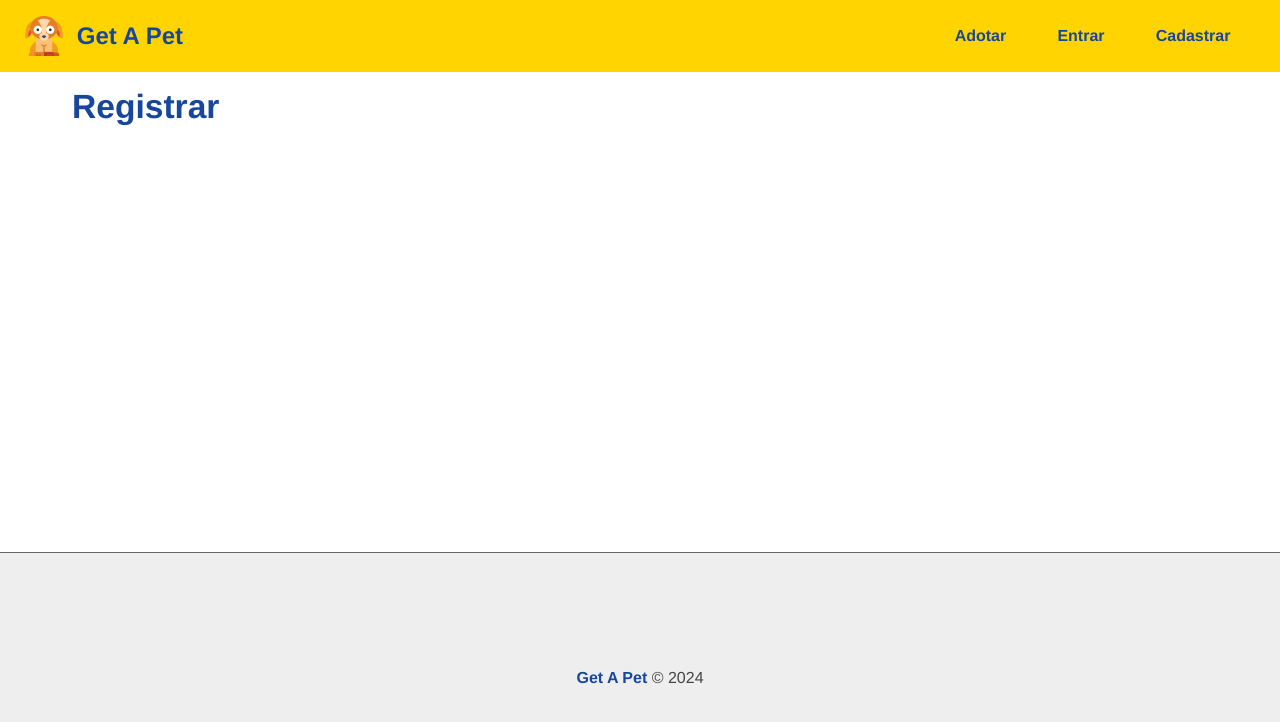
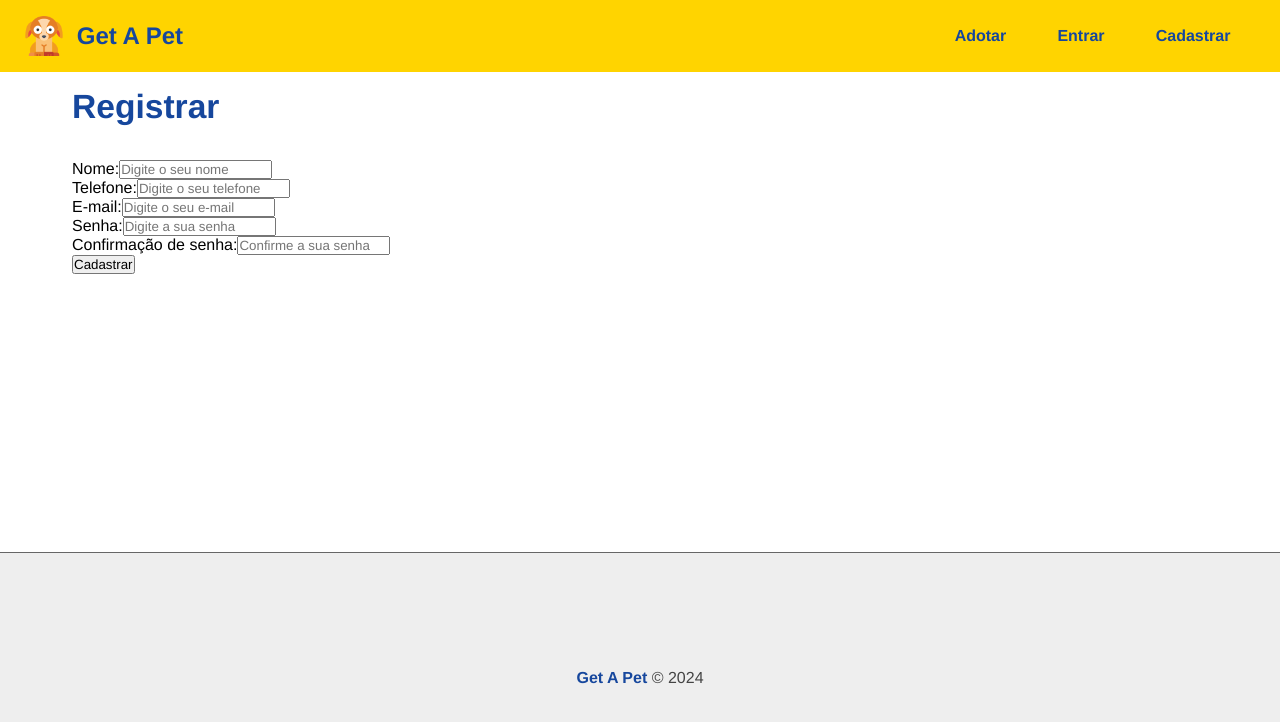
Before and after one commit to ailtonwl/Get-a-Pet-frontend, a JavaScript app: page /register in a window 1280 px wide. Shown: the top 722 px of the page. Built offline with nearby package versions, Linux system fonts and the light colour scheme; the HTML template or start-up script is replaced by a standard one.

Commit message:
Criando pagina e form de registro

```diff
--- /dev/null
+++ b/src/components/form/Input.js
@@ -0,0 +1,28 @@
+import styles from './Input.module.css'
+
+function Input({
+  type,
+  text,
+  name,
+  placeholder,
+  handleOnChange,
+  value,
+  multiple,
+}) {
+  return (
+    <div>
+      <label htmlFor={name}>{text}:</label>
+      <input
+        type={type}
+        name={name}
+        id={name}
+        placeholder={placeholder}
+        onChange={handleOnChange}
+        value={value}
+        {...(multiple ? {multiple} : '')}
+      />
+    </div>
+  )
+}
+
+export default Input
--- /dev/null
+++ b/src/components/form/Input.module.css
@@ -0,0 +1,21 @@
+.form_control {
+  display: flex;
+  flex-direction: column;
+  margin-bottom: 1em;
+}
+
+.form_control label {
+  margin-bottom: 0.3em;
+  font-weight: bold;
+  font-size: 0.8em;
+}
+
+.form_control input {
+  padding: 0.7em;
+  border: 1px solid #777;
+  border-radius: 5px;
+}
+
+.form_control input::placeholder {
+  color: #7b7b7b;
+}
--- a/src/components/pages/Auth/Register.js
+++ b/src/components/pages/Auth/Register.js
@@ -1,7 +1,52 @@
+import Input from '../../form/Input'
+
 function Register() {
+
+  function handleChange(e) {
+
+  }
+
   return (
     <section>
       <h1>Registrar</h1>
+      <form>
+        <Input
+          text='Nome'
+          type='text'
+          name='name'
+          placeholder='Digite o seu nome'
+          handleOnChange={handleChange}
+        />
+        <Input
+          text='Telefone'
+          type='text'
+          name='phone'
+          placeholder='Digite o seu telefone'
+          handleOnChange={handleChange}
+        />
+        <Input
+          text='E-mail'
+          type='email'
+          name='email'
+          placeholder='Digite o seu e-mail'
+          handleOnChange={handleChange}
+        />
+        <Input
+          text='Senha'
+          type='password'
+          name='password'
+          placeholder='Digite a sua senha'
+          handleOnChange={handleChange}
+        />
+        <Input
+          text='Confirmação de senha'
+          type='password'
+          name='confirmpassword'
+          placeholder='Confirme a sua senha'
+          handleOnChange={handleChange}
+        />
+        <input type="submit" value="Cadastrar" />
+      </form>
     </section>
   )
 }
```
Also changed, not shown: src/components/form/Form.module.css (added, +45 -0 lines), src/components/form/Select.module.css (added, +16 -0 lines).
